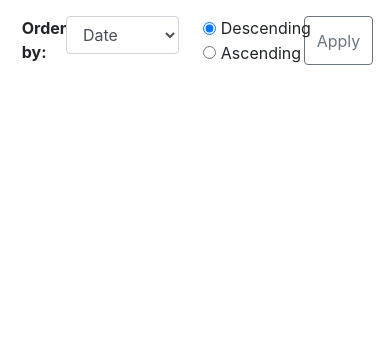
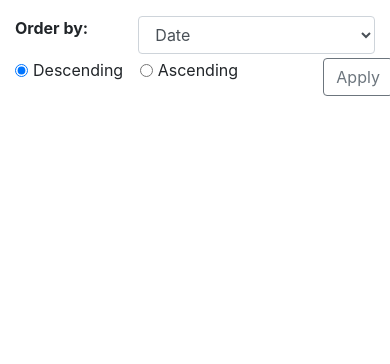
Before and after one commit to wroku/mc, a Django app: page /recipes/ in a window 390 px wide. Shown: the part 56-420 px from the top of the page. Run offline with Django 3.2, Linux system fonts and the light colour scheme; data that the repository does not hold is empty; some libraries are stand-ins or nearby versions.

Commit message:
fix some minor mobile bugs

```diff
--- a/main/templates/main/base.html
+++ b/main/templates/main/base.html
@@ -42,11 +42,9 @@
 
     <div class="container-fluid container-xl">
 
-
                 {% block content %}
                     here
                 {% endblock %}
-
 
     </div>
 
--- a/main/templates/main/products.html
+++ b/main/templates/main/products.html
@@ -136,12 +136,11 @@
 
   {% for category in foodcategories %}
   <div class="tab-pane fade" id="nav-{{category.slug}}" role="tabpanel" aria-labelledby="nav-{{category.slug}}-tab">
-    <!-- maybe some category info here, but better dont mess with it now -->
       <div class="row">
       <div class="card-columns">
           {% for prod in products %}
             {% if prod.category == category %}
-            <div class="col-mb-5">
+            <div class="col">
                 <div class="card mb-3" style="max-width: 40rem;">
                   <div class="row no-gutters">
                     <div class="col-4 my-auto">
--- a/main/templates/main/recipes.html
+++ b/main/templates/main/recipes.html
@@ -35,10 +35,10 @@
 {% elif not count or count > 1 %}
 <form method="get" action="">
     <div class="form-row mb-3">
-        <div class="col-1 mx-auto">
+        <div class="col-4 col-sm-2 mx-auto">
             <strong>Order by:</strong>
         </div>
-        <div class="col-4 mx-auto">
+        <div class="col-8 col-sm-4 mx-auto mb-1">
             <select class="form-control" name="filter" id="filter">
                 <option value="recipe_posted">Date</option>
                 <option value="calories_per_serving">Calories</option>
@@ -46,7 +46,7 @@
                 <option value="preparation_time">Preparation time</option>
             </select>
         </div>
-        <div class="col-3 mx-auto">
+        <div class="col-10 col-sm-4 mx-auto">
             <div class="form-check form-check-inline">
                 <!-- Check this warnings, how to make it work legal way? -->
                 <input class="form-check-input" type="radio" name="ord" id="desc" value="desc" {{desc}}>
@@ -63,7 +63,9 @@
         <input type="hidden" name="q" value="{{query}}">
 
         </div>
-        <button type="submit" class="btn btn-outline-secondary mx-auto">Apply</button>
+        <div class="col-2 col-sm-1 mx">
+                <button type="submit" class="btn btn-outline-secondary mx-auto">Apply</button>
+        </div>
     </div>
 </form>
 
--- a/static/main/css/responsive.css
+++ b/static/main/css/responsive.css
@@ -38,7 +38,9 @@
     }
     #question {
         font-size: 4vw;
+        animation-name: moveQ;
     }
+
 }
 @media (min-width: 576px) {
     .card-columns {
@@ -192,7 +194,7 @@
         to {opacity: 0.6;}
     }
     .animated {
-        object-fit:cover;
+        object-fit: cover;
         border-radius: 10px;
         opacity:1;
         animation-duration: 3s;
@@ -230,6 +232,7 @@
         font-family:Serif;
         text-shadow: white 0px 0px 20px;
     }
+
     @keyframes moveQ{
         from {left: 20%; opacity: 0;}
         to {left: 50%; opacity: 1;}
```
